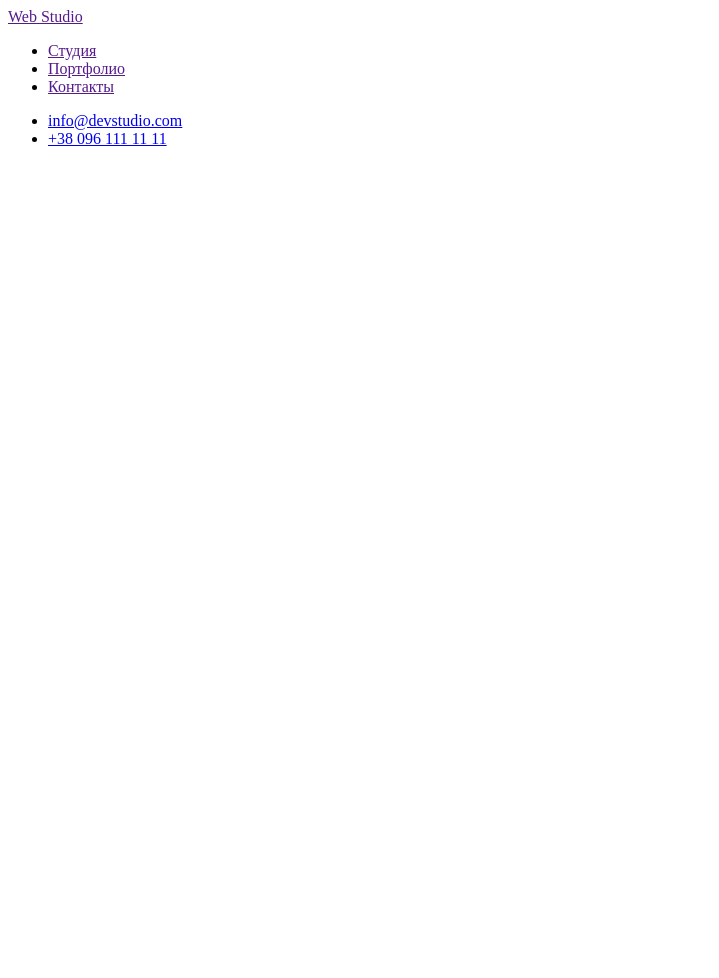
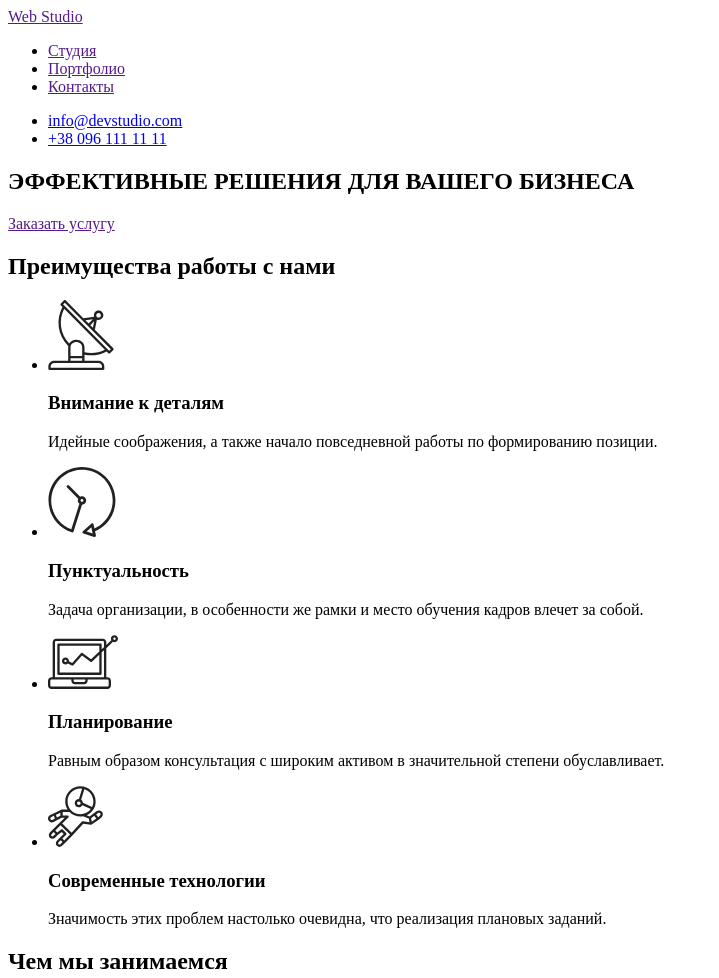
Before and after one commit to PavloKurtiak/goit-markup-hw-01, a plain HTML site: page index.html in a window 1280 px wide. Shown: the top 978 px of the page, without its empty margins (0-719 px from the left). Before the commit the page ends 800 px from the top, so only its background shows below. Drawn offline with Linux system fonts and the light colour scheme.

Commit message:
Мейн 2 секции

```diff
--- a/index.html
+++ b/index.html
@@ -22,6 +22,54 @@
         </ul>
       </nav>
     </header>
+    <main>
+      <section>
+        <h1>ЭФФЕКТИВНЫЕ РЕШЕНИЯ ДЛЯ ВАШЕГО БИЗНЕСА</h1>
+        <a href="">Заказать услугу</a>
+      </section>
+      <section>
+        <h2>Преимущества работы с нами</h2>
+        <ul>
+          <li>
+            <img src="./images/1.svg" alt="Радар">
+            <h3>Внимание к деталям</h3>
+            <p>Идейные соображения, а также начало повседневной работы по формированию позиции.</p>
+          </li>
+          <li>
+            <img src="./images/2.svg" alt="Часы">
+            <h3>Пунктуальность</h3>
+            <p>Задача организации, в особенности же рамки и место обучения кадров влечет за собой.</p>
+          </li>
+          <li>
+            <img src="./images/3.svg" alt="Монитор с Графиком">
+            <h3>Планирование</h3>
+            <p>Равным образом консультация с широким активом в значительной степени обуславливает.</p>
+          </li>
+          <li>
+            <img src="./images/4.svg" alt="Космонавт">
+            <h3>Современные технологии</h3>
+            <p>Значимость этих проблем настолько очевидна, что реализация плановых заданий.</p>
+          </li>
+        </ul>
+      </section>
+      <section>
+        <h2>Чем мы занимаемся</h2>
+        <ul>
+          <li>
+            <img src="./images/5.jpg" alt="Руки на ноутбуке">
+            <h3>Десктопные приложения</h3>
+          </li>
+          <li>
+            <img src="./images/6.jpg" alt="Смартфон">
+            <h3>Мобильные приложения</h3>
+          </li>
+          <li>
+            <img src="./images/7.jpg" alt="Монитор">
+            <h3>Дизайнерские решения</h3>
+          </li>
+        </ul>
+      </section>
+    </main>
   </body>
 
 </html>
```
Also changed, not shown: images/1.svg (added), images/2.svg (added), images/3.svg (added), images/4.svg (added), images/5.jpg (added), images/6.jpg (added), images/7.jpg (added).
